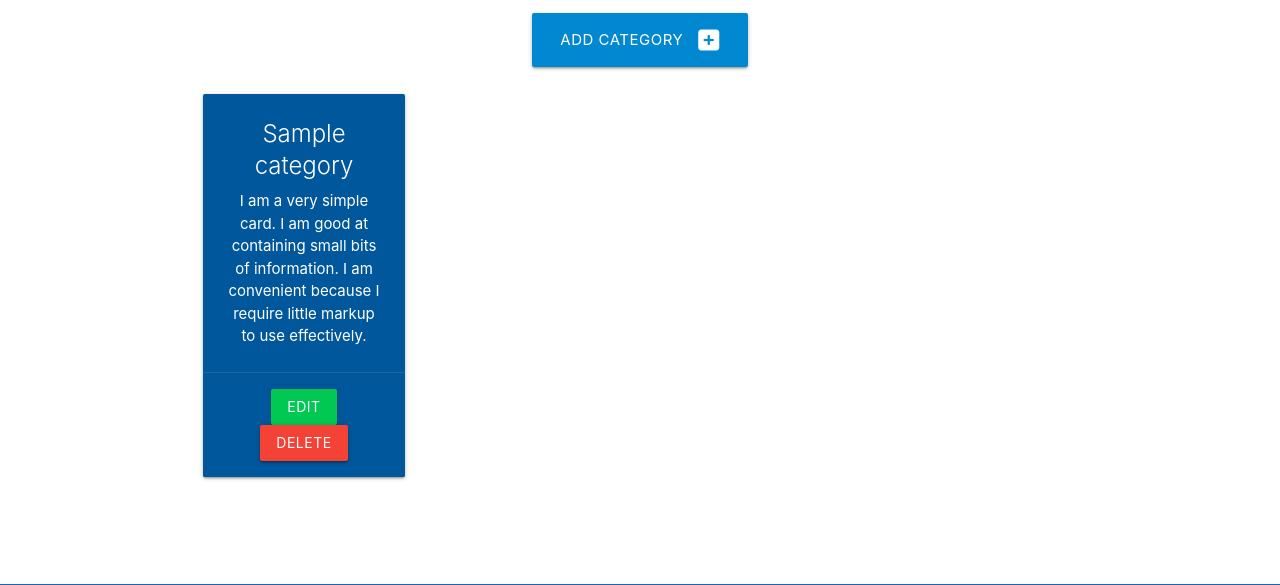
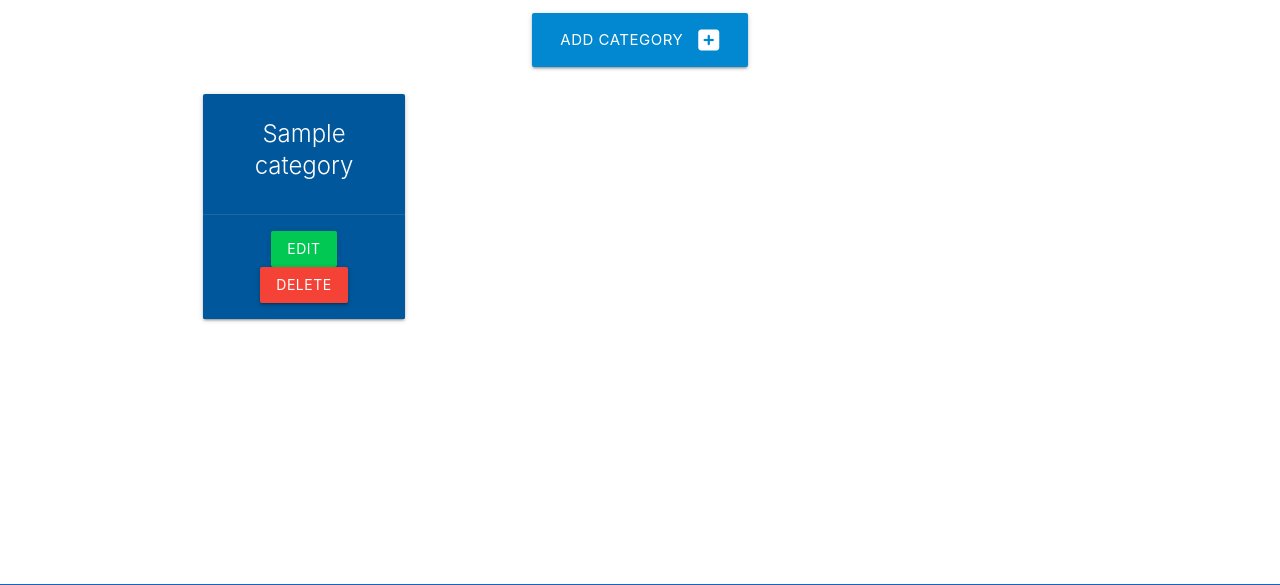
Before and after one commit to sophie-thomson/flask-sqlalchemy-task-manager, a Flask app: page /categories in a window 1280 px wide. Shown: the part 146-731 px from the top of the page. Run offline with Flask 3, Linux system fonts and the light colour scheme; tables that the repository leaves empty hold one stand-in row (values such as "Sample post"); some libraries are stand-ins or nearby versions.

Commit message:
Remove <p> element from category cards

```diff
--- a/taskmanager/templates/categories.html
+++ b/taskmanager/templates/categories.html
@@ -19,8 +19,6 @@
       <div class="card light-blue darken-4 center-align">
         <div class="card-content white-text">
           <span class="card-title">{{ category.category_name }}</span>
-          <p>I am a very simple card. I am good at containing small bits of information.
-          I am convenient because I require little markup to use effectively.</p>
         </div>
         <div class="card-action">
           <a href="#" class="btn green accent-4">Edit</a>
```
